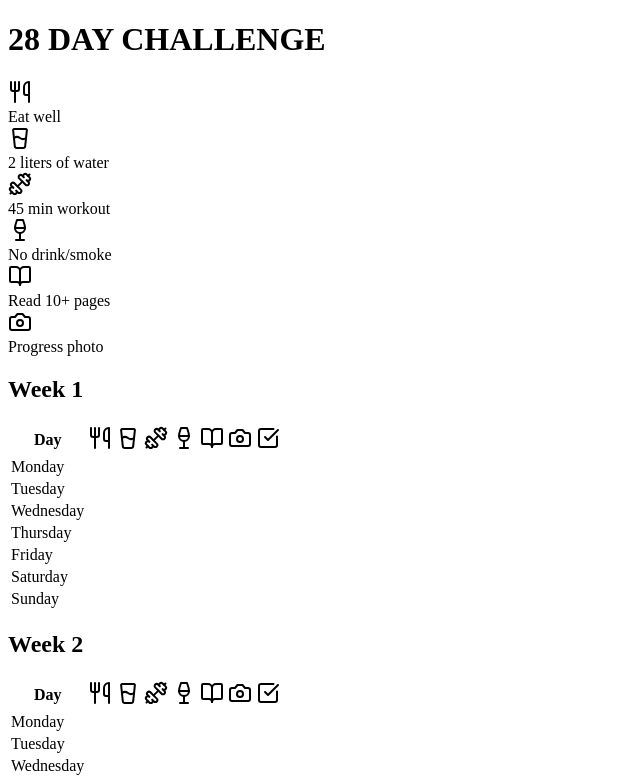
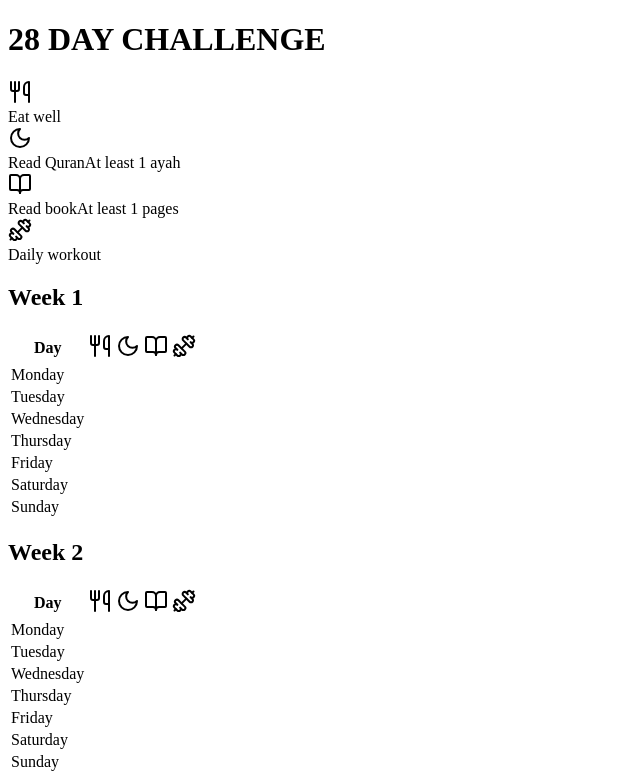
Before and after one commit to yusufkinatas/28-days-challenge, a React (Vite) app: page / in a window 1280 px wide. Shown: the top 779 px of the page, without its empty margins (0-640 px from the left). Built offline with nearby package versions, Linux system fonts and the light colour scheme.

Commit message:
update challenges 2

```diff
--- a/src/components/challanges.ts
+++ b/src/components/challanges.ts
@@ -1,11 +1,4 @@
-import {
-  BookOpen,
-  Camera,
-  Dumbbell,
-  GlassWater,
-  Utensils,
-  Wine
-} from 'lucide-react'
+import { BookOpen, Dumbbell, Moon, Utensils } from 'lucide-react'
 
 export const challenges: {
   icon: React.ElementType
@@ -17,23 +10,17 @@ export const challenges: {
     label: 'Eat well'
   },
   {
-    icon: GlassWater,
-    label: '2 liters of water'
+    icon: Moon,
+    label: 'Read Quran',
+    note: 'At least 1 ayah'
+  },
+  {
+    icon: BookOpen,
+    label: 'Read book',
+    note: 'At least 1 pages'
   },
   {
     icon: Dumbbell,
-    label: '45 min workout'
-  },
-  {
-    icon: Wine,
-    label: 'No drink/smoke'
-  },
-  {
-    icon: BookOpen,
-    label: 'Read 10+ pages'
-  },
-  {
-    icon: Camera,
-    label: 'Progress photo'
+    label: 'Daily workout'
   }
 ]
--- a/src/components/weekly-tracker.tsx
+++ b/src/components/weekly-tracker.tsx
@@ -1,4 +1,3 @@
-import { CheckSquare } from 'lucide-react'
 import { challenges } from './challanges'
 
 const days = [
@@ -25,9 +24,6 @@ export function WeeklyTracker({ weekNumber }: { weekNumber: number }) {
                   <challenge.icon className="mx-auto size-5" />
                 </th>
               ))}
-              <th className="border bg-gray-50 p-3 text-center">
-                <CheckSquare className="mx-auto size-5" />
-              </th>
             </tr>
           </thead>
           <tbody>
@@ -37,7 +33,6 @@ export function WeeklyTracker({ weekNumber }: { weekNumber: number }) {
                 {challenges.map((_, colIndex) => (
                   <td key={colIndex} className="border p-3"></td>
                 ))}
-                <td className="border p-3"></td>
               </tr>
             ))}
           </tbody>
```
